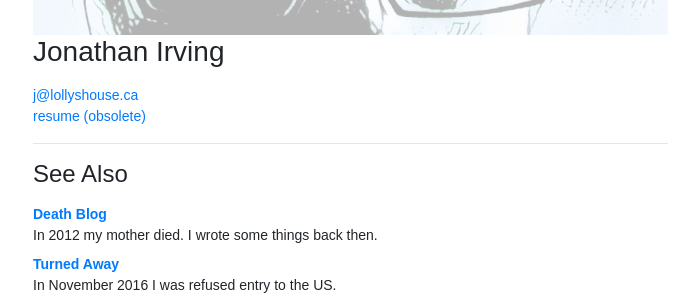
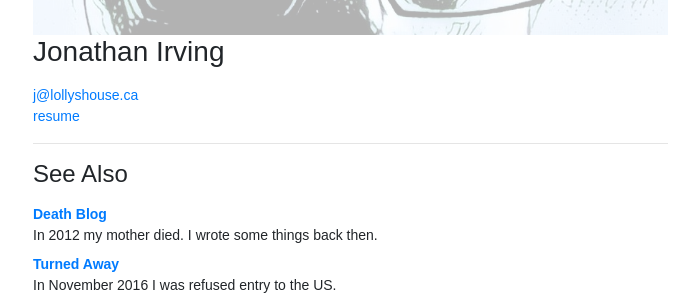
Before and after one commit to j0ni/j0ni.github.io, a Jekyll site: the page built from index.html, in a window 1280 px wide. Shown: the part 126-426 px from the top of the page, without its empty margins (147-846 px from the left). Built offline with Jekyll 4.4.1, drawn with Linux system fonts in a browser that asks for light colours; some web fonts are replaced; some of the changed lines change nothing that is shown.

Commit message:
Point to new docs from homepage

```diff
--- a/index.html
+++ b/index.html
@@ -10,7 +10,7 @@
       <p>
         <ul class="list-unstyled">
           <li><a href="mailto:j@lollyshouse.ca">j@lollyshouse.ca</a></li>
-          <li><a href="resume.html">resume (obsolete)</a></li>
+          <li><a href="https://jefferiestube.net/resume">resume</a></li>
         </ul>
       </p>
     </section>
@@ -21,9 +21,9 @@
       <h4>See Also</h4>
       <p>
         <dl class="list-unstyled">
-          <dt><a href="/death.html">Death Blog</a></dt>
+          <dt><a href="https://jefferiestube.net/death">Death Blog</a></dt>
           <dd>In 2012 my mother died. I wrote some things back then.</dd>
-          <dt><a href="/p/rejected-at-last.html">Turned Away</a></dt>
+          <dt><a href="https://jefferiestube.net/attic/rejected-at-last">Turned Away</a></dt>
           <dd>In November 2016 I was refused entry to the US.</dd>
         </dl>
       </p>
```
